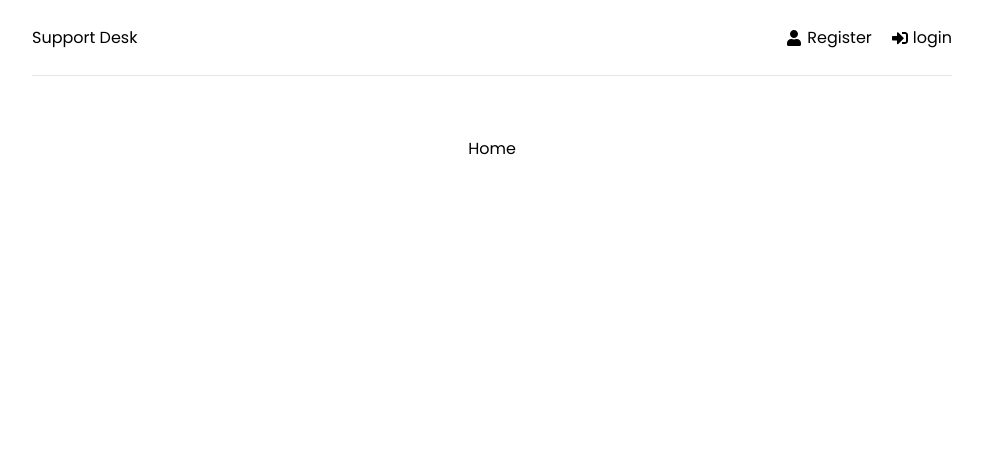
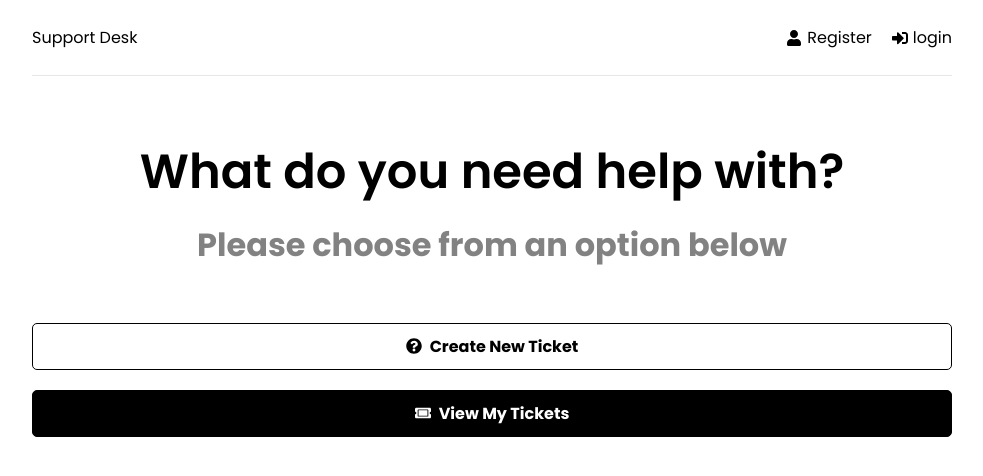
Before and after one commit to jawale204/SupportDesk, a React (Create React App) app in the folder frontend/: page / in a window 1280 px wide. Shown: the top 476 px of the page, without its empty margins (148-1131 px from the left). Built offline with nearby package versions, Linux system fonts and the light colour scheme.

Commit message:
home page added

```diff
--- a/frontend/src/pages/Home.jsx
+++ b/frontend/src/pages/Home.jsx
@@ -1,5 +1,23 @@
+import { Link } from "react-router-dom";
+import { FaQuestionCircle, FaTicketAlt } from "react-icons/fa";
+
 function Home() {
-  return <div>Home</div>;
+  return (
+    <>
+      <section className="heading">
+        <h1>What do you need help with?</h1>
+        <p>Please choose from an option below</p>
+      </section>
+
+      <Link to="/new-ticket" className="btn btn-reverse btn-block">
+        <FaQuestionCircle /> Create New Ticket
+      </Link>
+
+      <Link to="/tickets" className="btn btn-block">
+        <FaTicketAlt /> View My Tickets
+      </Link>
+    </>
+  );
 }
 
 export default Home;
```
